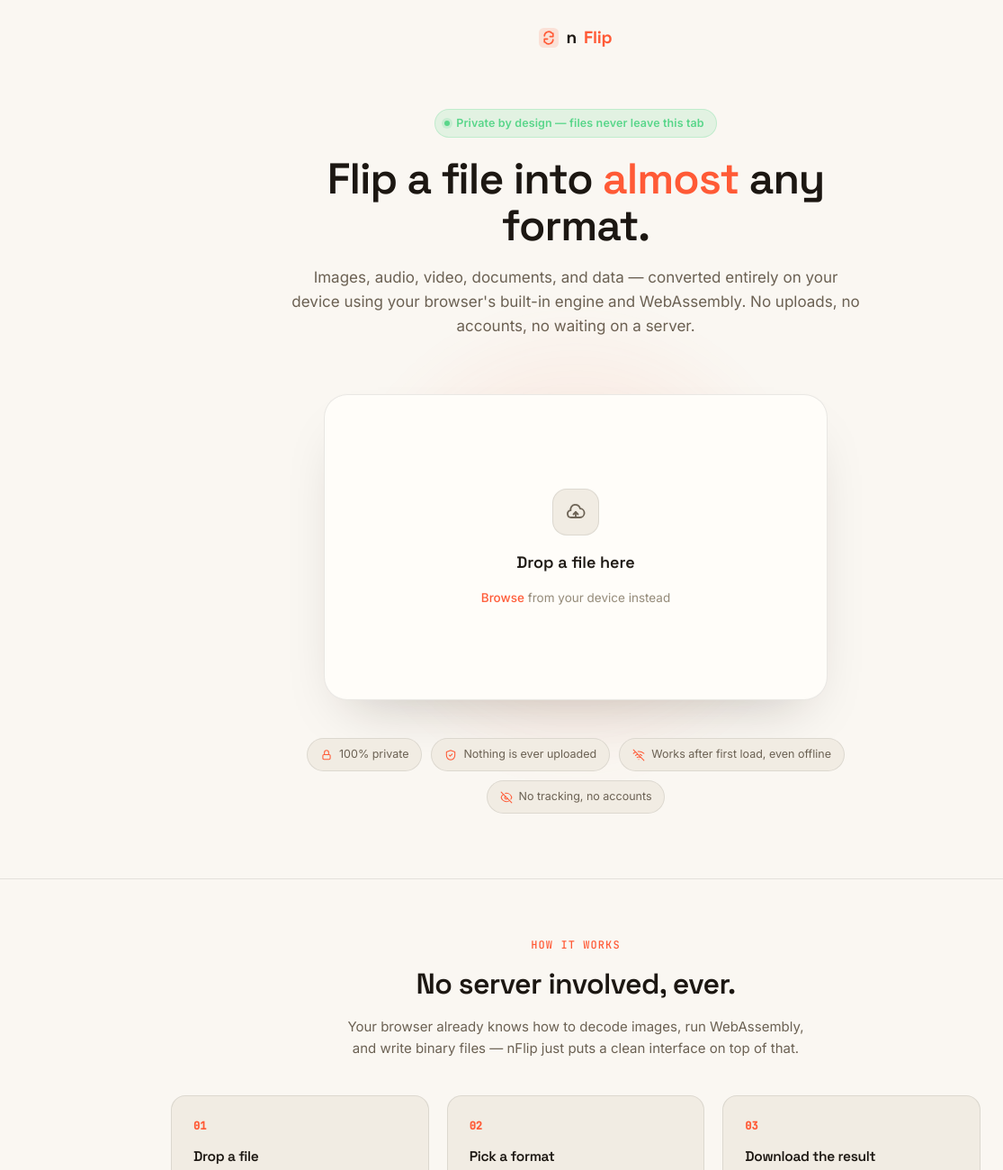
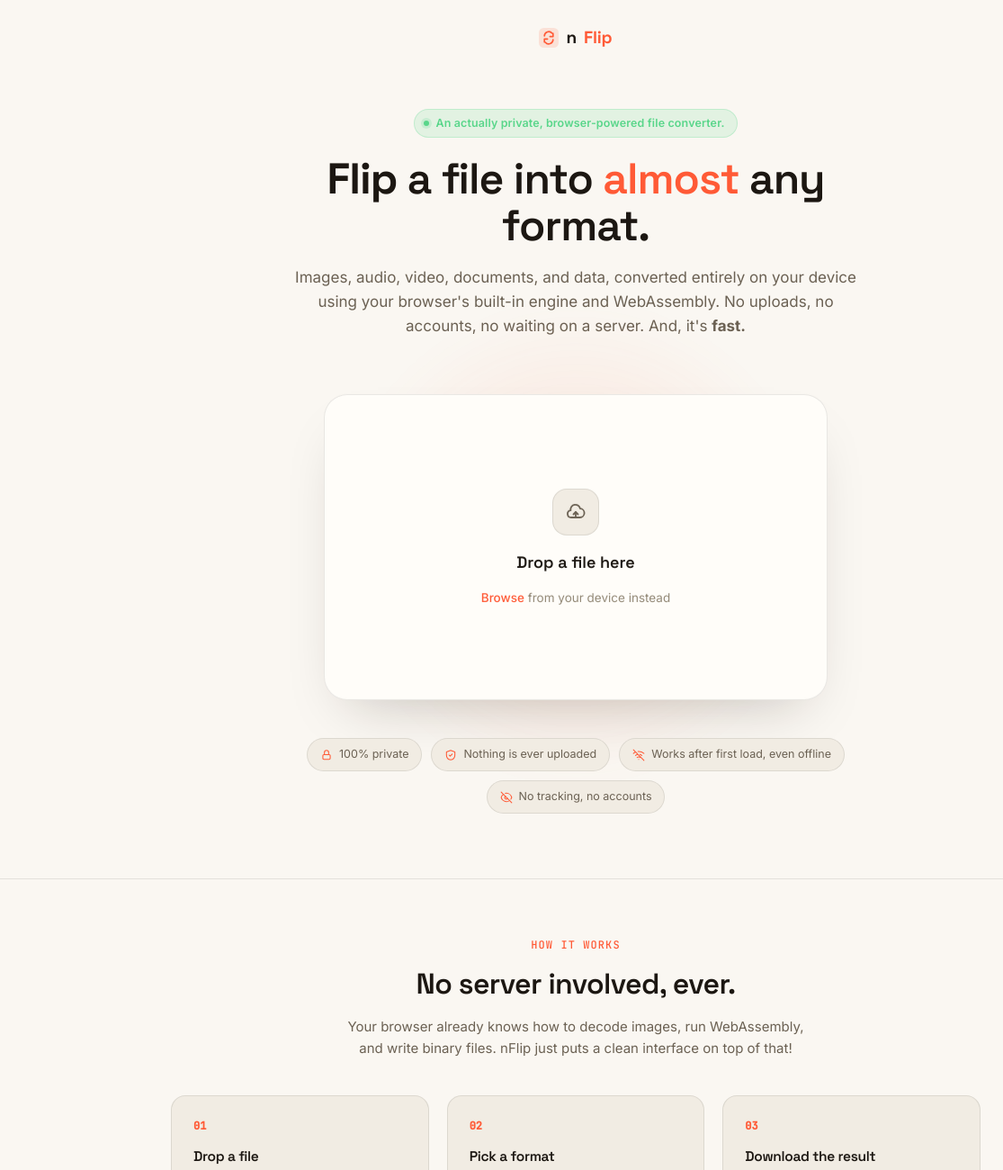
Before and after one commit to nlckysolutions/nFlip, a website built with Vite: page index.html in a window 1280 px wide. Shown: the top 1300 px of the page at 90% size, 0-1115 px from the left. Built offline with nearby package versions, Linux system fonts and the light colour scheme.

Commit message:
Revise text for clarity and emphasis in index.html

```diff
--- a/index.html
+++ b/index.html
@@ -46,11 +46,13 @@
 
     <main>
       <section class="hero">
-        <span class="hero-badge"><span class="dot"></span>Private by design — files never leave this tab</span>
-        <h1>Flip a file into <span class="accent">almost</span> any format.</h1>
+        <span class="hero-badge"><span class="dot"></span>An actually private, browser-powered file converter.</span>
+        <h1><strong>Flip</strong> a file into <span class="accent">almost</span> any format.</h1>
         <p>
-          Images, audio, video, documents, and data — converted entirely on your device using
+          Images, audio, video, documents, and data, converted entirely on your device using
           your browser's built-in engine and WebAssembly. No uploads, no accounts, no waiting on a server.
+
+          And, it's <strong>fast.</strong>
         </p>
       </section>
 
@@ -121,7 +123,7 @@
         <div class="section-head">
           <span class="section-eyebrow">How it works</span>
           <h2>No server involved, ever.</h2>
-          <p>Your browser already knows how to decode images, run WebAssembly, and write binary files — nFlip just puts a clean interface on top of that.</p>
+          <p>Your browser already knows how to decode images, run WebAssembly, and write binary files. nFlip just puts a clean interface on top of that!</p>
         </div>
         <div class="steps">
           <div class="step">
@@ -137,7 +139,7 @@
           <div class="step">
             <div class="step-num">03</div>
             <h3>Download the result</h3>
-            <p>Conversion runs locally — with Canvas, WebAssembly, or small in-browser libraries — then hands you a file.</p>
+            <p>Conversion runs locally with Canvas, WebAssembly, or small in-browser libraries, then just.. gives you the file!</p>
           </div>
         </div>
       </section>
@@ -146,7 +148,7 @@
         <div class="section-head">
           <span class="section-eyebrow">Supported formats</span>
           <h2>Wide coverage, real conversions.</h2>
-          <p>Every format below is a genuine conversion, not a wrapper — the exact list of targets adapts to whatever file you drop in.</p>
+          <p>Every format below is a genuine conversion. The exact list of targets adapts to whatever file you drop in.</p>
         </div>
         <div class="format-groups">
           <div class="format-group">
```
